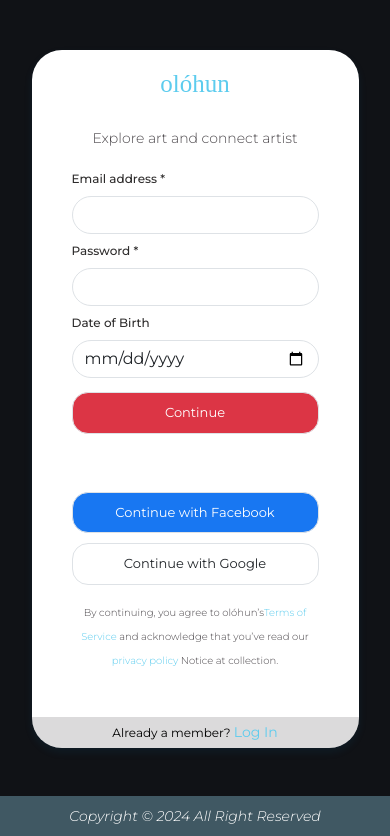
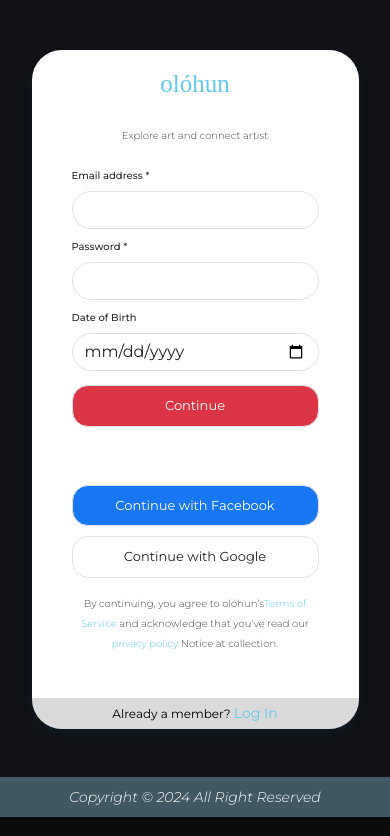
Before and after one commit to adesewaAdeyemo/OlohunR, a React (Vite) app: page / in a window 390 px wide. Shown: the part 8914-9750 px from the top of the page. Built offline with nearby package versions, Linux system fonts and the light colour scheme; a web font is replaced by a local one.

Commit message:
update of the form responsiveness

```diff
--- a/src/App.css
+++ b/src/App.css
@@ -454,7 +454,10 @@ i.fa-linkedin-square{
     color: #0077B5 !important;
     font-size: 35px !important;
 }
-
+h6{
+    font-size: 14px !important;
+    line-height: 20px !important;
+}
 
 /* footer form */
 .form{
@@ -471,13 +474,13 @@ i.fa-linkedin-square{
     color: #2e2c2c;
 }
 .signup-form h4, .signup-form .nav-brand{
-    font-size: 16px;
+    font-size: 16px !important;
 }
 .signup-form label, .signup-form h6{
-    font-size: 10px;
+    font-size: 10px !important;
 }
 .signup-form .form-footer h6, .signup-form .form-footer a{
-    font-size: 10px;
+    font-size: 10px !important;
 }
 .signup-form input{
     border-radius: 20px !important;
```
